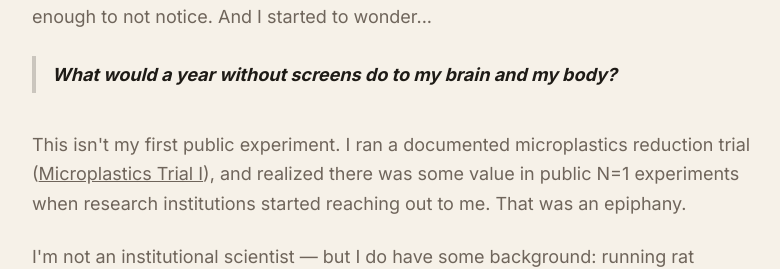
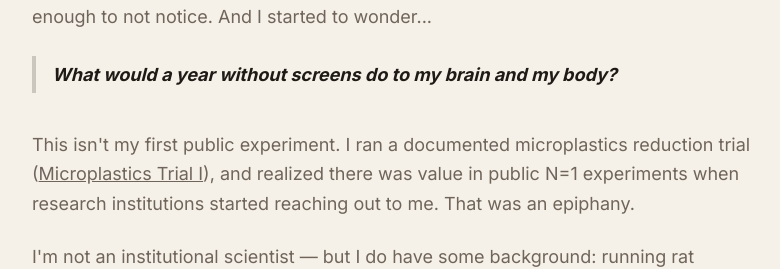
Before and after one commit to dvdaines/year-unplugged-dashboard, a Next.js app: page /about in a window 1280 px wide. Shown: the part 814-1083 px from the top of the page, without its empty margins (248-1028 px from the left). Built offline with nearby package versions, Linux system fonts and the light colour scheme.

Commit message:
Update page.tsx

```diff
--- a/app/about/page.tsx
+++ b/app/about/page.tsx
@@ -87,7 +87,7 @@ export default function AboutPage() {
             >
               Microplastics Trial I
             </a>
-            ), and realized there was some value in public N=1 experiments when
+            ), and realized there was value in public N=1 experiments when
             research institutions started reaching out to me. That was an epiphany.
           </p>
 
```
